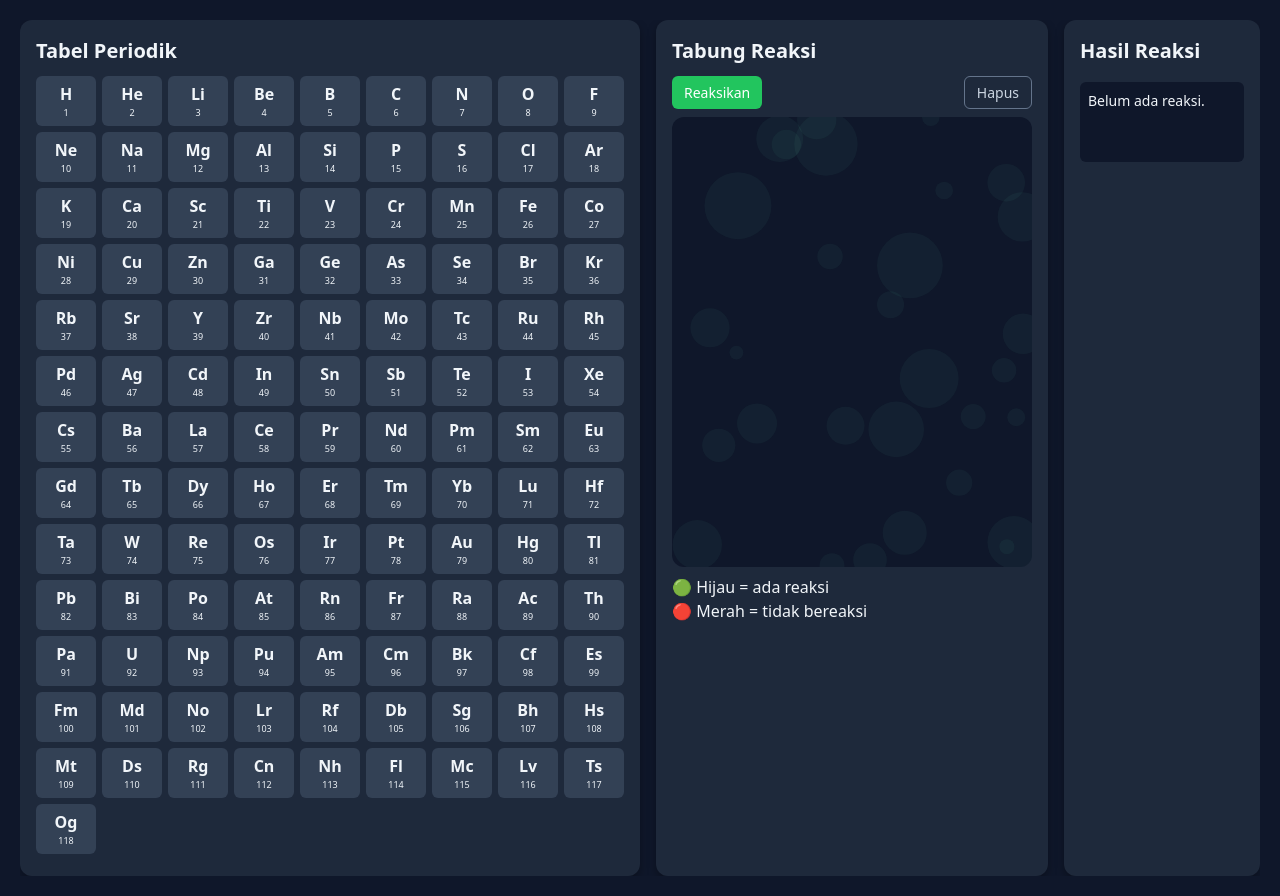
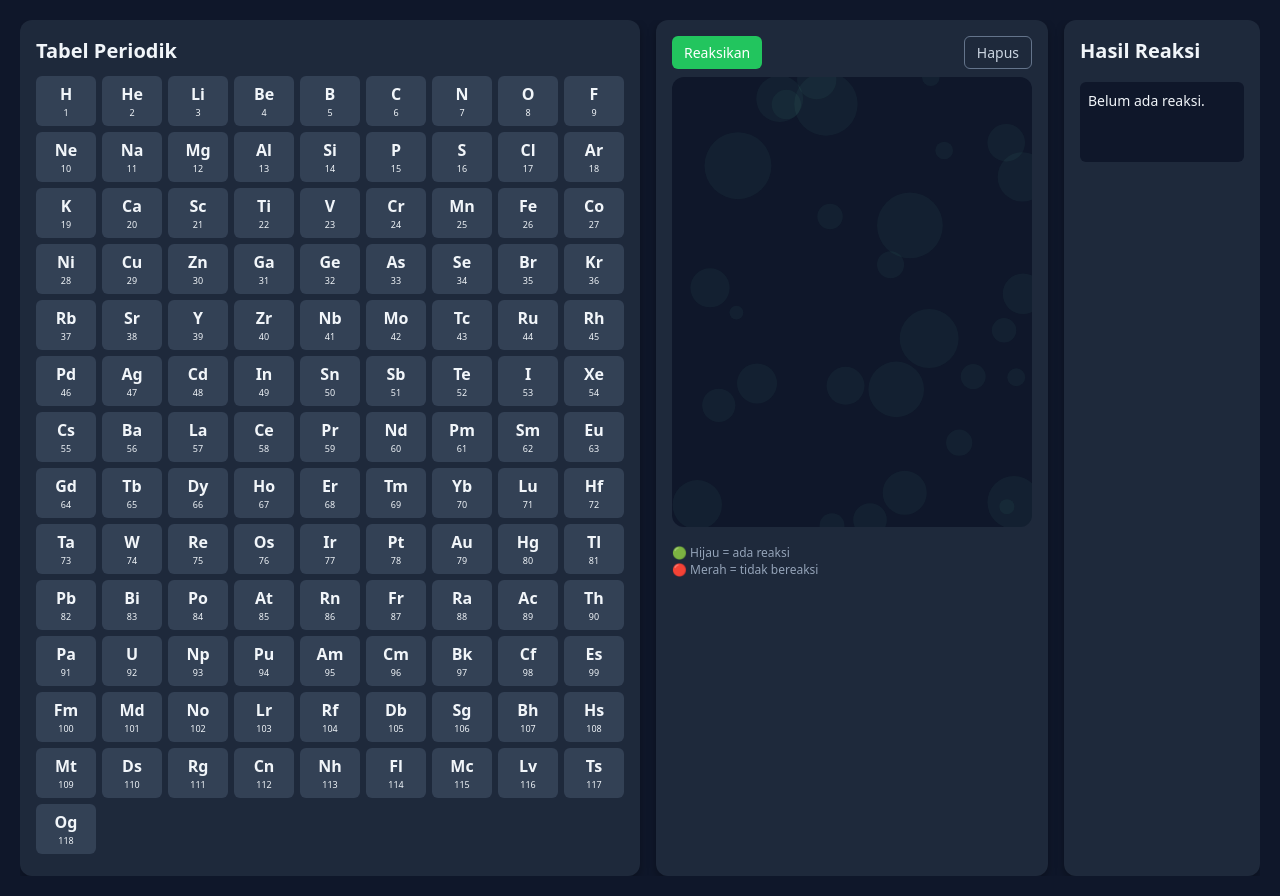
Before and after one commit to kingofilesgo-bit/penggabungan-kimia, a plain HTML site: page index.html in a window 1280 px wide. Drawn offline with Linux system fonts and the light colour scheme.

Commit message:
Update index.html

```diff
--- a/index.html
+++ b/index.html
@@ -2,8 +2,7 @@
 <html lang="id">
 <head>
   <meta charset="UTF-8">
-  <!-- aktifkan pinch zoom -->
-  <meta name="viewport" content="width=device-width, initial-scale=1.0, maximum-scale=5.0, user-scalable=yes">
+  <meta name="viewport" content="width=device-width, initial-scale=1.0">
   <title>Simulasi Reaksi Unsur</title>
   <link rel="stylesheet" href="styles.css">
 </head>
@@ -19,16 +18,15 @@
 
     <!-- Tabung Reaksi -->
     <div class="card canvas-wrap">
-      <header><h1>Tabung Reaksi</h1></header>
       <div class="topbar">
         <button id="reactBtn" class="btn">Reaksikan</button>
         <button id="clearBtn" class="btn ghost">Hapus</button>
       </div>
       <canvas id="viz"></canvas>
-      <div class="legend">
+      <footer>
         🟢 Hijau = ada reaksi <br>
         🔴 Merah = tidak bereaksi
-      </div>
+      </footer>
     </div>
 
     <!-- Panel Hasil -->
```
